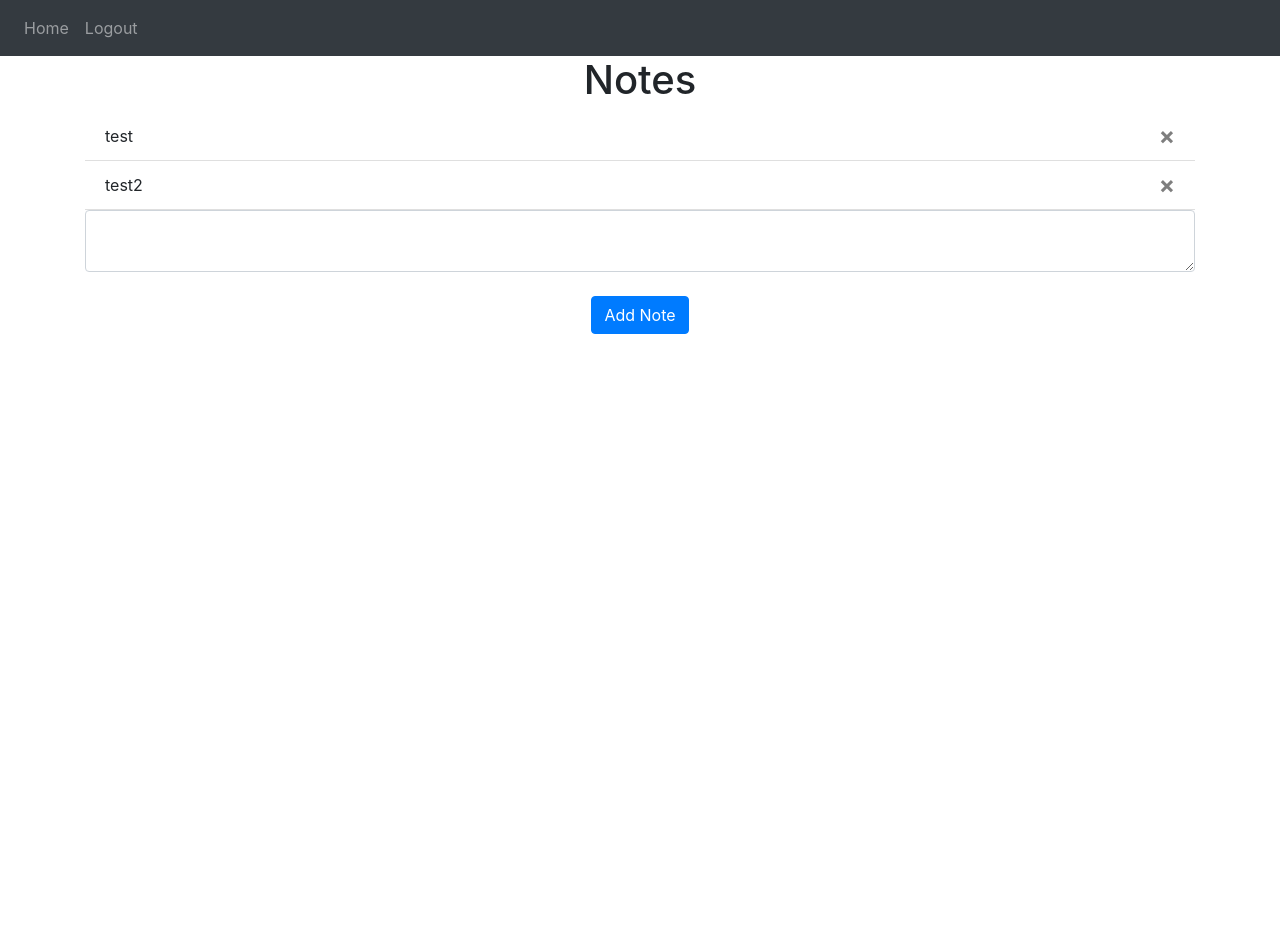
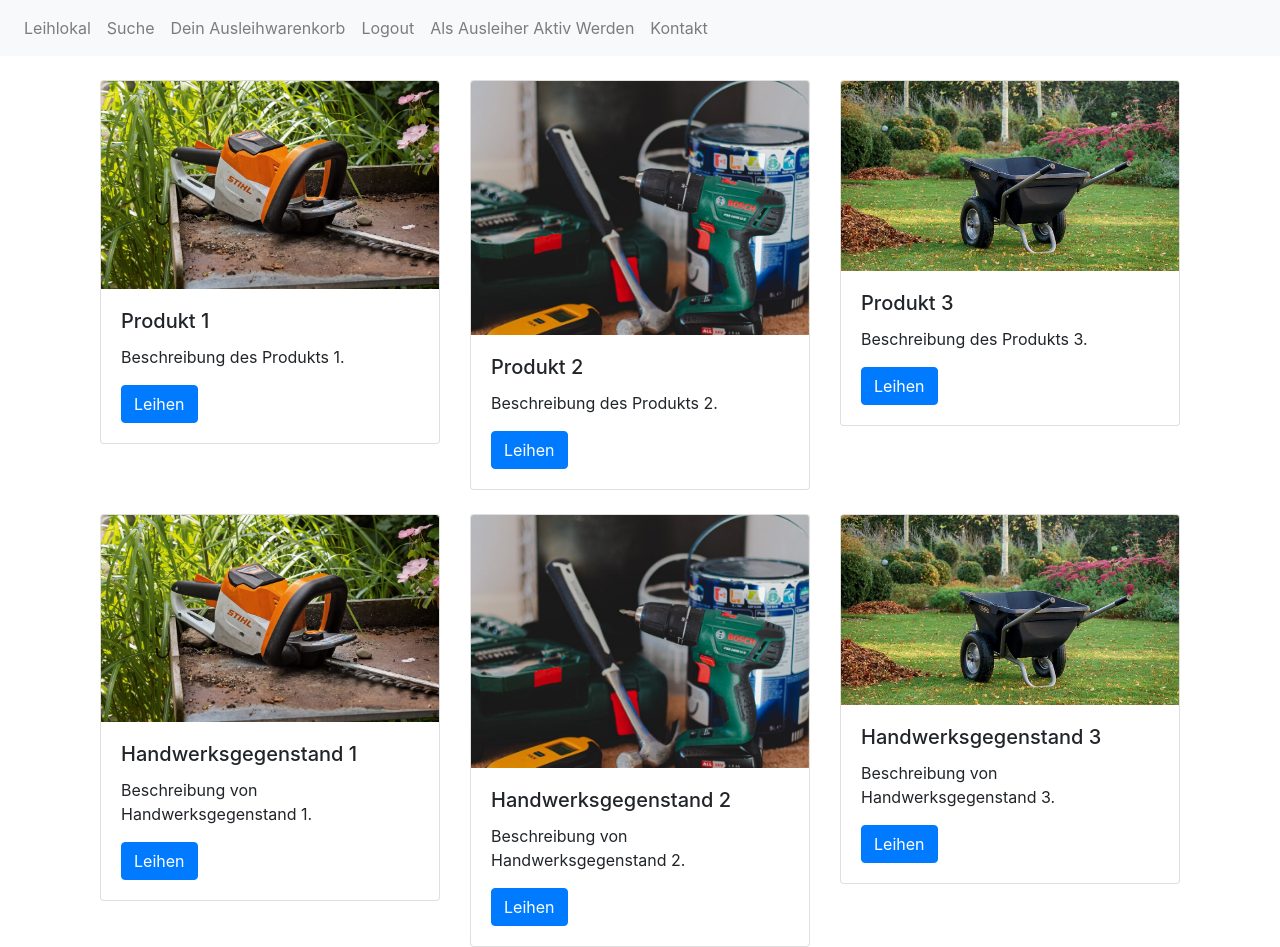
Before and after one commit to click2move/TradeLocal, a Flask app: page / in a window 1280 px wide. Before the commit the page ends 334 px from the top, so only its background shows below. Run offline with Flask 3, Linux system fonts and the light colour scheme; a user stored in the database is signed in; some libraries are stand-ins or nearby versions.

Commit message:
Fortschritt im Frond End

```diff
--- a/website/templates/base.html
+++ b/website/templates/base.html
@@ -18,7 +18,7 @@
     <title>{% block title %}Home{% endblock %}</title>
   </head>
   <body>
-    <nav class="navbar navbar-expand-lg navbar-dark bg-dark">
+    <nav class="navbar navbar-expand-lg navbar-light bg-light">
       <button
         class="navbar-toggler"
         type="button"
@@ -30,12 +30,21 @@
       <div class="collapse navbar-collapse" id="navbar">
         <div class="navbar-nav">
           {% if user.is_authenticated %}
-          <a class="nav-item nav-link" id="home" href="/">Home</a>
+          <a class="nav-item nav-link" id="home" href="/">Leihlokal</a>
+        </button>
+        <div class="collapse navbar-collapse" id="navbarNav">
+          <ul class="navbar-nav ml-auto">
+            <li class="nav-item">
+              <a class="nav-link" href="#">Suche</a>
+            </li>
+          <a class="nav-link" href="#">Dein Ausleihwarenkorb</a>
           <a class="nav-item nav-link" id="logout" href="/logout">Logout</a>
           {% else %}
           <a class="nav-item nav-link" id="login" href="/login">Login</a>
           <a class="nav-item nav-link" id="signUp" href="/sign-up">Sign Up</a>
           {% endif %}
+          <a class="nav-link" href="#">Als Ausleiher Aktiv Werden</a>
+          <a class="nav-item nav-link" id="kontakt" href="/kontakt">Kontakt</a>
         </div>
       </div>
     </nav>
--- a/website/templates/home.html
+++ b/website/templates/home.html
@@ -1,21 +1,76 @@
-{% extends "base.html" %} {% block title %}Home{% endblock %} {% block content
-    %}
-    <h1 align="center">Notes</h1>
-    <ul class="list-group list-group-flush" id="notes">
-      {% for note in user.notes %}
-      <li class="list-group-item">
-        {{ note.data }}
-        <button type="button" class="close" onClick="deleteNote({{ note.id }})">
-          <span aria-hidden="true">&times;</span>
-        </button>
-      </li>
-      {% endfor %}
-    </ul>
-    <form method="POST">
-      <textarea name="note" id="note" class="form-control"></textarea>
-      <br />
-      <div align="center">
-        <button type="submit" class="btn btn-primary">Add Note</button>
+{% extends "base.html" %}
+
+{% block title %}Home{% endblock %}
+
+{% block content %}
+
+<!-- Cards -->
+<div class="container mt-4">
+  <div class="row">
+    <div class="col-md-4">
+      <div class="card">
+        <img class="card-img-top" src="{{ url_for('static', filename='b1.jpg') }}" alt="Produktbild">
+        <div class="card-body">
+          <h5 class="card-title">Produkt 1</h5>
+          <p class="card-text">Beschreibung des Produkts 1.</p>
+          <a href="#" class="btn btn-primary">Leihen</a>
+        </div>
       </div>
-    </form>
-    {% endblock %}
+    </div>
+    <div class="col-md-4">
+      <div class="card">
+        <img class="card-img-top" src="{{ url_for('static', filename='b2.jpg') }}" alt="Produktbild">
+        <div class="card-body">
+          <h5 class="card-title">Produkt 2</h5>
+          <p class="card-text">Beschreibung des Produkts 2.</p>
+          <a href="#" class="btn btn-primary">Leihen</a>
+        </div>
+      </div>
+    </div>
+    <div class="col-md-4">
+      <div class="card">
+        <img class="card-img-top" src="{{ url_for('static', filename='b3.jpg') }}" alt="Produktbild">
+        <div class="card-body">
+          <h5 class="card-title">Produkt 3</h5>
+          <p class="card-text">Beschreibung des Produkts 3.</p>
+          <a href="#" class="btn btn-primary">Leihen</a>
+        </div>
+      </div>
+    </div>
+  </div>
+  <!-- Additional Cards -->
+  <div class="row mt-4">
+    <div class="col-md-4">
+      <div class="card">
+        <img class="card-img-top" src="{{ url_for('static', filename='b1.jpg') }}" alt="Handwerksgegenstand 1">
+        <div class="card-body">
+          <h5 class="card-title">Handwerksgegenstand 1</h5>
+          <p class="card-text">Beschreibung von Handwerksgegenstand 1.</p>
+          <a href="#" class="btn btn-primary">Leihen</a>
+        </div>
+      </div>
+    </div>
+    <div class="col-md-4">
+      <div class="card">
+        <img class="card-img-top" src="{{ url_for('static', filename='b2.jpg') }}" alt="Handwerksgegenstand 2">
+        <div class="card-body">
+          <h5 class="card-title">Handwerksgegenstand 2</h5>
+          <p class="card-text">Beschreibung von Handwerksgegenstand 2.</p>
+          <a href="#" class="btn btn-primary">Leihen</a>
+        </div>
+      </div>
+    </div>
+    <div class="col-md-4">
+      <div class="card">
+        <img class="card-img-top" src="{{ url_for('static', filename='b3.jpg') }}" alt="Handwerksgegenstand 3">
+        <div class="card-body">
+          <h5 class="card-title">Handwerksgegenstand 3</h5>
+          <p class="card-text">Beschreibung von Handwerksgegenstand 3.</p>
+          <a href="#" class="btn btn-primary">Leihen</a>
+        </div>
+      </div>
+    </div>
+  </div>
+</div>
+
+{% endblock %}
```
Also changed, not shown: website/templates/kontakt.html (added, +52 -0 lines), website/templates/kontakt2.html (added, +119 -0 lines), Bilder/b1.jpg (added), Bilder/b2.jpg (added), Bilder/b3.jpg (added), instance/database.db, website/static/b1.jpg (added), website/static/b2.jpg (added), website/static/b3.jpg (added), website/templates/Warenkorb.html (added), 2 other files.
